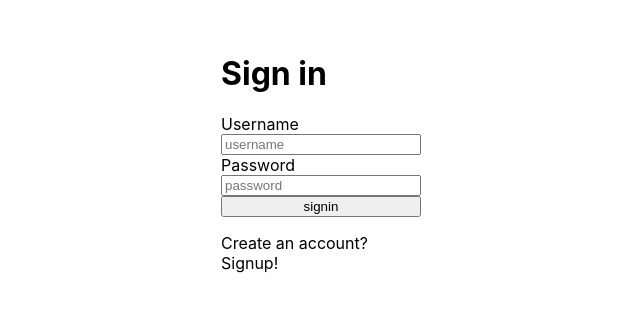
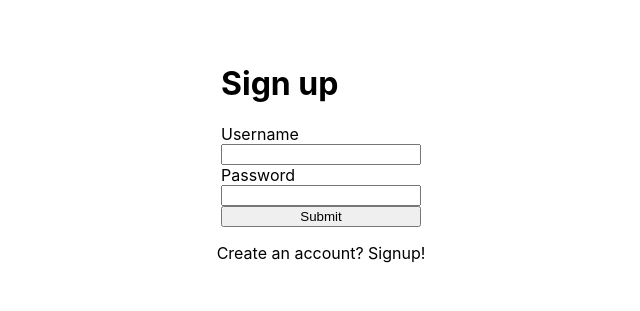
Before and after one commit to gustavfrid/project-solproj, a React (Create React App) app in the folder frontend/: page /login in a window 1280 px wide. Shown: the part 239-550 px from the top of the page, without its empty margins (319-959 px from the left). Built offline with nearby package versions, Linux system fonts and the light colour scheme; no server answers.

Commit message:
experiment: formik + yup

```diff
--- a/frontend/package.json
+++ b/frontend/package.json
@@ -10,6 +10,7 @@
     "@testing-library/react": "^11.2.7",
     "@testing-library/user-event": "^12.8.3",
     "@turf/turf": "^6.5.0",
+    "formik": "^2.2.9",
     "mapbox-gl": "^2.6.1",
     "moment": "^2.29.1",
     "react": "^17.0.2",
@@ -30,7 +31,8 @@
     "workbox-range-requests": "^5.1.4",
     "workbox-routing": "^5.1.4",
     "workbox-strategies": "^5.1.4",
-    "workbox-streams": "^5.1.4"
+    "workbox-streams": "^5.1.4",
+    "yup": "^0.32.11"
   },
   "scripts": {
     "start": "react-scripts start",
--- a/frontend/src/App.js
+++ b/frontend/src/App.js
@@ -5,7 +5,7 @@ import { Provider } from 'react-redux'
 import { setupStore } from './store/setupStore'
 import { RequireAuth } from './utils/RequireAuth'
 import { Start } from './components/Start'
-import { Auth } from './components/Auth'
+import { Auth } from './components/Auth/Auth'
 import { NotFound } from './components/NotFound'
 import { Layout } from './components/Layout/Layout'
 import { ProjectEditor } from './components/ProjectEditor/ProjectEditor'
--- a/frontend/src/components/Auth.js
+++ b/frontend/src/components/Auth/Auth.js
@@ -1,38 +1,36 @@
-import { useEffect, useState } from 'react'
+import { useState, useEffect } from 'react'
 import { useDispatch, useSelector, batch } from 'react-redux'
 import { useNavigate } from 'react-router-dom'
 import styled from 'styled-components'
 
-import { user } from '../reducers/user'
-import { API_URL } from '../utils/constants'
+import { Signup } from './Signup'
+import { Signin } from './Signin'
+
+import { user } from '../../reducers/user'
+import { API_URL } from '../../utils/constants'
 
 const Container = styled.div`
   display: flex;
+  flex-direction: column;
   justify-content: center;
   align-items: center;
   height: 100vh;
 `
-const FormContainer = styled.form`
-  display: flex;
-  flex-direction: column;
-  width: 200px;
-`
 
 export const Auth = () => {
-  const [nameInput, setNameInput] = useState('')
-  const [passwordInput, setPasswordInput] = useState('')
   const [formState, setFormState] = useState('signin')
-
-  const dispatch = useDispatch()
   const navigate = useNavigate()
   const accessToken = useSelector((store) => store.user.accessToken)
-  //const loading = useSelector(store => store.user.loading)
+  const loading = useSelector((store) => store.user.loading)
 
   useEffect(() => {
     if (accessToken) {
       navigate('/main/projects')
     }
   }, [accessToken, navigate])
+
+  // needed for submitting from redux
+  const dispatch = useDispatch()
 
   const onChangeFormState = () => {
     if (formState === 'signin') {
@@ -42,18 +40,18 @@ export const Auth = () => {
     }
   }
 
-  const onSubmit = (event) => {
+  const handleSubmit = (event) => {
     event.preventDefault()
     dispatch(user.actions.setLoading(true))
 
-    fetch(API_URL(formState), {
+    fetch(API_URL('signup'), {
       method: 'POST',
       headers: {
         'Content-Type': 'application/json',
       },
       body: JSON.stringify({
-        username: nameInput,
-        password: passwordInput,
+        username: 'username test formik',
+        password: 'password test fromik',
       }),
     })
       .then((res) => res.json())
@@ -75,38 +73,15 @@ export const Auth = () => {
           })
         }
       })
-      .then(setNameInput(''))
-      .then(setPasswordInput(''))
       .finally(dispatch(user.actions.setLoading(false)))
   }
 
   return (
     <Container>
-      <FormContainer onSubmit={onSubmit}>
-        <h1>{formState === 'signin' ? 'Sign in' : 'Sign up '}</h1>
-        <label htmlFor='nameInput'>Username</label>
-        <input
-          id='nameInput'
-          type='text'
-          placeholder='username'
-          value={nameInput}
-          onChange={(e) => {
-            setNameInput(e.target.value)
-          }}
-        />
-        <label htmlFor='passwordInput'>Password</label>
-        <input
-          id='passwordInput'
-          type='password'
-          placeholder='password'
-          value={passwordInput}
-          onChange={(e) => {
-            setPasswordInput(e.target.value)
-          }}
-        />
-        <button type='submit'>{formState}</button>
-        <p onClick={onChangeFormState}>{formState === 'signin' ? 'Create an account? Signup!' : 'Already user? Sign in!'}</p>
-      </FormContainer>
+      <Signup />
+      <p onClick={onChangeFormState}>
+        {formState === 'signin' ? 'Create an account? Signup!' : 'Already user? Sign in!'}
+      </p>
     </Container>
   )
 }
--- /dev/null
+++ b/frontend/src/components/Auth/Signin.js
@@ -0,0 +1,57 @@
+import { useFormik } from 'formik'
+import * as Yup from 'yup'
+import styled from 'styled-components'
+
+const Container = styled.div`
+  display: flex;
+  justify-content: center;
+  align-items: center;
+  height: 100vh;
+`
+const FormContainer = styled.form`
+  display: flex;
+  flex-direction: column;
+  width: 200px;
+`
+
+export const Signin = () => {
+  const formik = useFormik({
+    initialValues: { username: '', password: '' },
+    validationSchema: Yup.object({
+      username: Yup.string().min(5, 'Must be at least 5 characters').required('Required'),
+      password: Yup.string().min(8, 'Password needs to be at least 8 characters').required(),
+    }),
+    onSubmit: (values) => {
+      alert(JSON.stringify(values, null, 2))
+    },
+  })
+
+  return (
+    <Container>
+      <FormContainer onSubmit={formik.handleSubmit}>
+        <h1>Sign up</h1>
+        <label htmlFor='username'>Username</label>
+        <input
+          id='username'
+          name='username'
+          type='text'
+          onChange={formik.handleChange}
+          onBlur={formik.handleBlur}
+          value={formik.values.username}
+        />
+        {formik.touched.username && formik.errors.username ? <div>{formik.errors.username}</div> : null}
+        <label htmlFor='password'>Password</label>
+        <input
+          id='password'
+          name='password'
+          type='text'
+          onChange={formik.handleChange}
+          onBlur={formik.handleBlur}
+          value={formik.values.password}
+        />
+        {formik.touched.password && formik.errors.password ? <div>{formik.errors.password}</div> : null}
+        <button type='submit'>Submit</button>
+      </FormContainer>
+    </Container>
+  )
+}
--- /dev/null
+++ b/frontend/src/components/Auth/Signup.js
@@ -0,0 +1,49 @@
+import { useFormik } from 'formik'
+import * as Yup from 'yup'
+import styled from 'styled-components'
+
+const FormContainer = styled.form`
+  display: flex;
+  flex-direction: column;
+  width: 200px;
+`
+
+export const Signup = () => {
+  const formik = useFormik({
+    initialValues: { username: '', password: '' },
+    validationSchema: Yup.object({
+      username: Yup.string().min(5, 'Must be at least 5 characters').required('Required'),
+      password: Yup.string().min(8, 'Password needs to be at least 8 characters').required(),
+    }),
+    onSubmit: (values) => {
+      alert(JSON.stringify(values, null, 2))
+    },
+  })
+
+  return (
+    <FormContainer onSubmit={formik.handleSubmit}>
+      <h1>Sign up</h1>
+      <label htmlFor='username'>Username</label>
+      <input
+        id='username'
+        name='username'
+        type='text'
+        onChange={formik.handleChange}
+        onBlur={formik.handleBlur}
+        value={formik.values.username}
+      />
+      {formik.touched.username && formik.errors.username ? <div>{formik.errors.username}</div> : null}
+      <label htmlFor='password'>Password</label>
+      <input
+        id='password'
+        name='password'
+        type='text'
+        onChange={formik.handleChange}
+        onBlur={formik.handleBlur}
+        value={formik.values.password}
+      />
+      {formik.touched.password && formik.errors.password ? <div>{formik.errors.password}</div> : null}
+      <button type='submit'>Submit</button>
+    </FormContainer>
+  )
+}
```
Also changed, not shown: frontend/src/components/Auth/index.js (added, +114 -0 lines), 1 other file (tests, documents, lock files or other folders).
